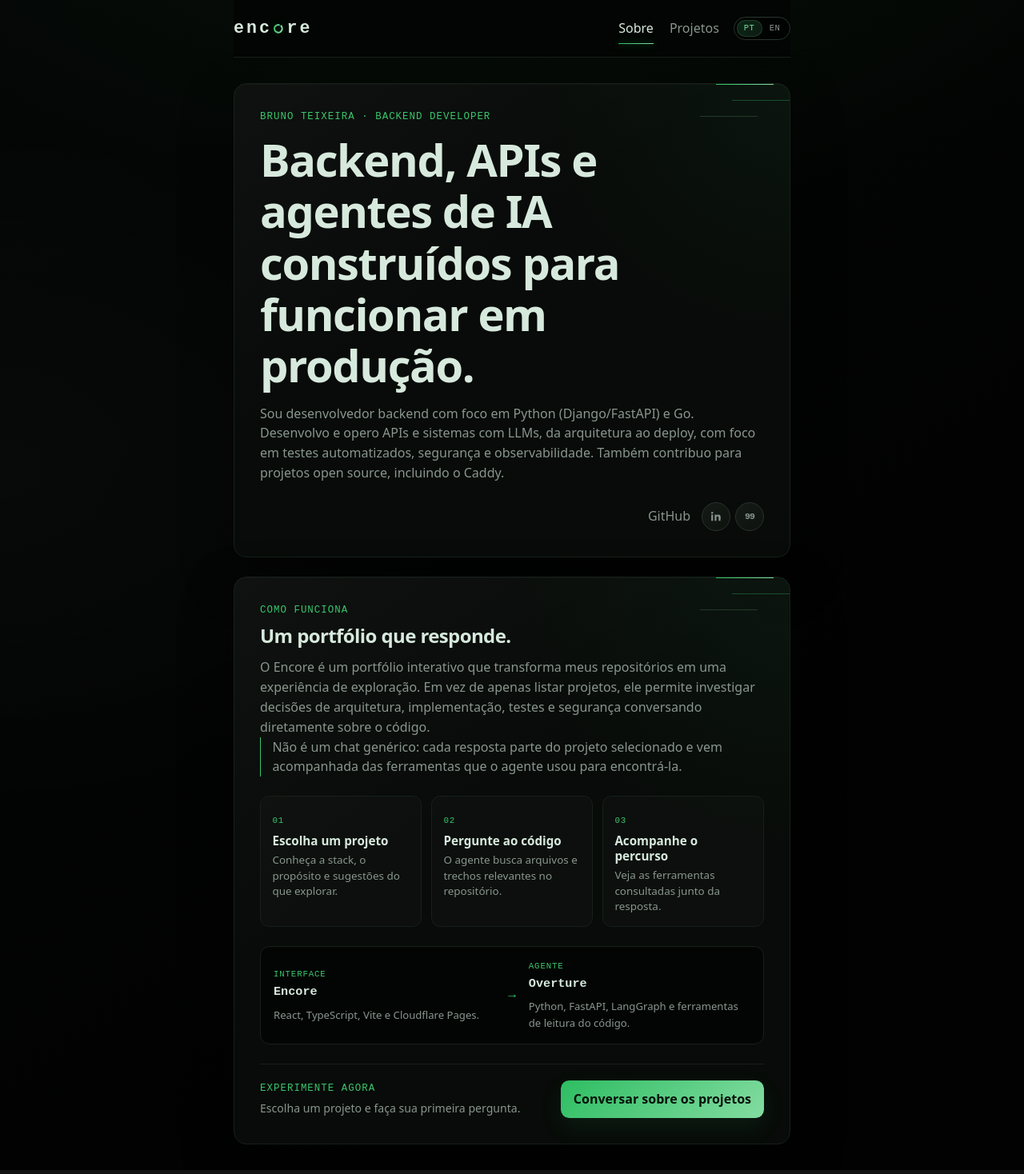
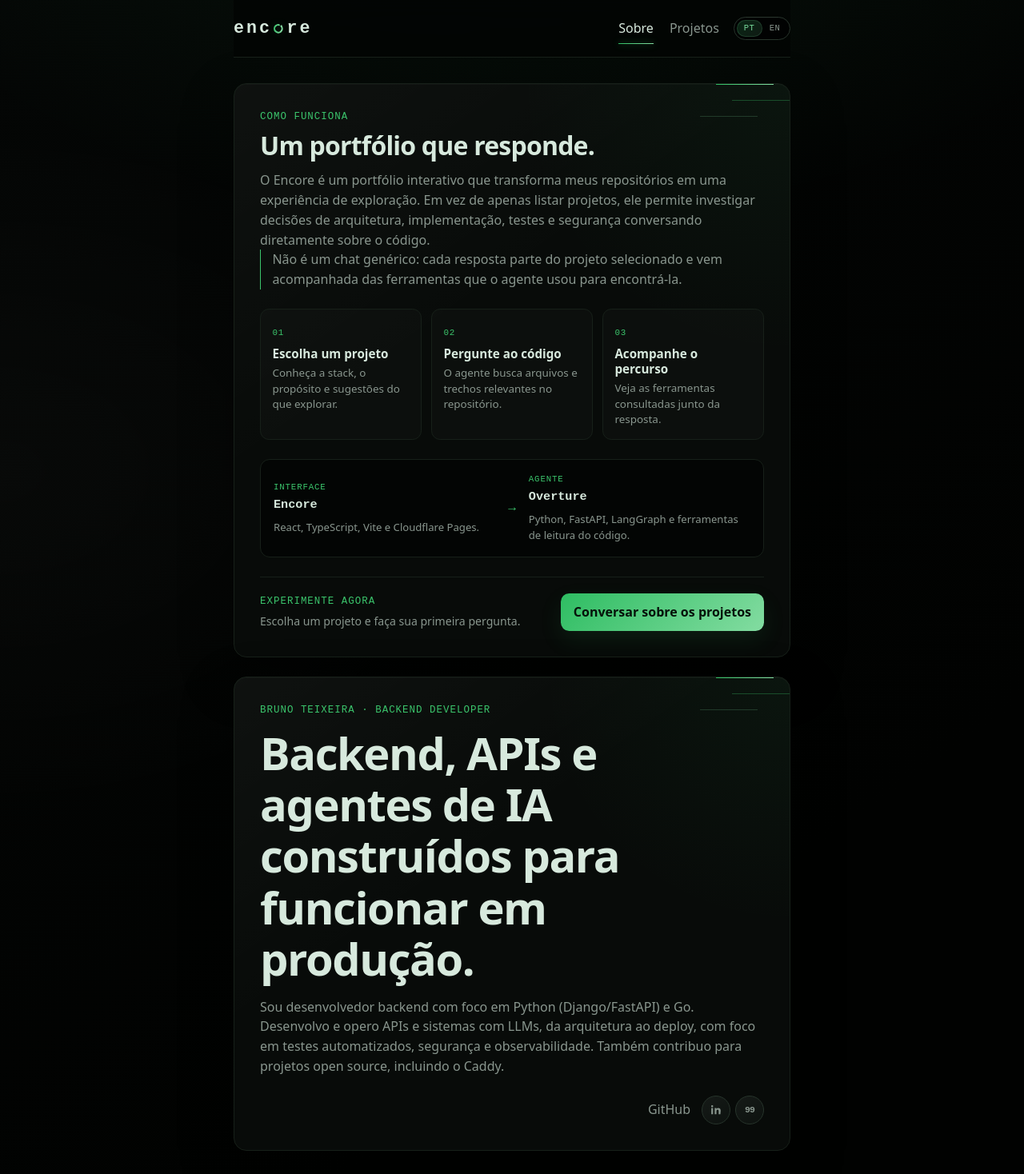
Before and after one commit to Brunotlps/encore, a React (Vite) app: page / in a window 1280 px wide. Shown: the top 1468 px of the page at 80% size. Built offline with nearby package versions, Linux system fonts and the light colour scheme; a web font is replaced by a local one.

Commit message:
Lead About page with Encore overview

```diff
--- a/index.html
+++ b/index.html
@@ -9,7 +9,7 @@
     />
     <meta name="theme-color" content="#030504" />
     <link rel="icon" href="/favicon.svg" type="image/svg+xml" />
-    <title>encore · Bruno Teixeira</title>
+    <title>encore</title>
   </head>
   <body>
     <div id="root"></div>
--- a/src/App.tsx
+++ b/src/App.tsx
@@ -118,27 +118,13 @@
   const { encore } = messages.about;
 
   return (
-    <section className="about" aria-labelledby="about-title">
-      <div className="about-hero">
-        <p className="eyebrow">{messages.about.role}</p>
-        <h1 id="about-title">{messages.about.title}</h1>
-        <p className="about-lead">{messages.about.bio}</p>
-        <div className="profile-actions">
-          <a
-            href="https://github.com/Brunotlps"
-            target="_blank"
-            rel="noreferrer"
-          >
-            GitHub
-          </a>
-          <SocialLinks />
-        </div>
-      </div>
-
+    <section className="about" aria-labelledby="encore-title">
       <article className="about-encore" aria-labelledby="encore-title">
         <header className="encore-intro">
           <p className="eyebrow">{encore.eyebrow}</p>
-          <h2 id="encore-title">{encore.title}</h2>
+          <h1 id="encore-title" className="encore-title">
+            {encore.title}
+          </h1>
           <p>{encore.intro}</p>
           <p className="encore-highlight">{encore.highlight}</p>
         </header>
@@ -179,6 +165,24 @@
           </Link>
         </footer>
       </article>
+
+      <div className="about-hero">
+        <p className="eyebrow">{messages.about.role}</p>
+        <h2 id="about-title" className="about-profile-title">
+          {messages.about.title}
+        </h2>
+        <p className="about-lead">{messages.about.bio}</p>
+        <div className="profile-actions">
+          <a
+            href="https://github.com/Brunotlps"
+            target="_blank"
+            rel="noreferrer"
+          >
+            GitHub
+          </a>
+          <SocialLinks />
+        </div>
+      </div>
     </section>
   );
 }
--- a/src/index.css
+++ b/src/index.css
@@ -292,14 +292,15 @@
   letter-spacing: -0.025em;
 }
 
-.about h1 {
+.about-profile-title {
   max-width: 15ch;
   margin: 0.65rem 0 1rem;
   font-size: clamp(2rem, 7vw, 3.5rem);
 }
 
-.about h2 {
+.encore-title {
   margin: 0.5rem 0 0.75rem;
+  font-size: clamp(1.55rem, 4vw, 2rem);
 }
 
 .about-lead,
@@ -980,7 +981,7 @@
     padding: 1.1rem;
   }
 
-  .about h1 {
+  .about-profile-title {
     max-width: none;
     font-size: clamp(1.85rem, 9vw, 2.45rem);
   }
```
Also changed, not shown: 1 other file (tests, documents, lock files or other folders).
